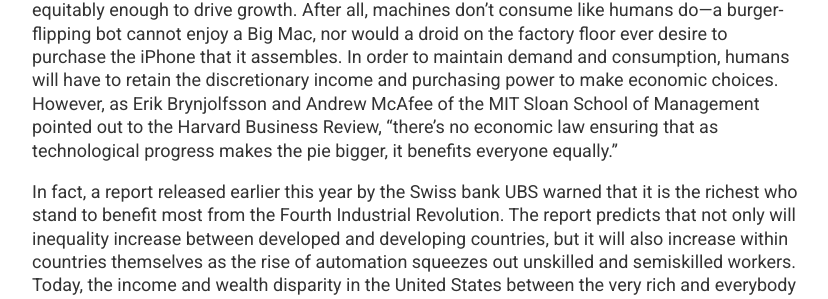
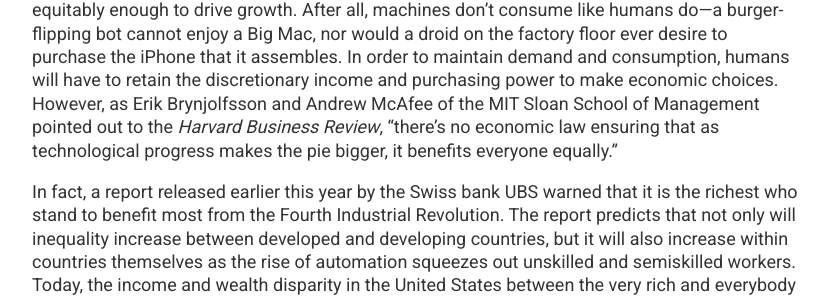
Before and after one commit to nicolas-yan/nicolas-yan.github.io, a Jekyll site: the page built from _posts/2016-10-02-automated-inequality.md, in a window 1280 px wide and 900 px high, scrolled down 2325 px. Shown: the part 284-583 px from the top of the window, without its empty margins (224-1052 px from the left). Built offline with Jekyll 4.4.1, drawn with Linux system fonts in a browser that asks for light colours; some web fonts are replaced; some of the changed text lies outside the part shown.

Commit message:
Update 2016-10-02-automated-inequality.md

```diff
--- a/_posts/2016-10-02-automated-inequality.md
+++ b/_posts/2016-10-02-automated-inequality.md
@@ -18,7 +18,7 @@
 
 There are substantive differences between this impending technological explosion—what some have labeled a “Fourth Industrial Revolution”—and the ones that preceded it. Martin Ford, the author of two best-selling books on automation and technological unemployment, explained to the HPR that machines are now “encroaching on the fundamental human capability that really sets us apart as a species”—intelligent thought. While previous developments in automation mainly threatened blue-collar workers on shop floors and in factories, high-wage and high-skill jobs are now also at risk. Research carried out by McKinsey & Company suggests that hourly rate of compensation is not necessarily a strong predictor of automatability; in fact, a significant percentage of activities performed by even the economy’s highest earners (financial planners, physicians, and senior executives, to name a few) are vulnerable to automation. Ford also noted that in industrial revolutions past, people transitioned to jobs that were still fundamentally routine and predictable—for example, jobs moved “from farm to factory to office or retail store,” but still consisted of repetitious tasks. This time, however, he predicts that there won’t be a “new sector of the economy that will produce millions of routine jobs”; instead, all of those jobs will “evaporate in the face of technology.”
 
-Nicolas Miailhe, a research fellow and co-founder of The Future Society at Harvard’s Kennedy School of Government, cites a confluence of three factors to draw another important distinction. In an interview with the HPR, he pointed to the “unprecedented velocity, scale, and magnitude” of the changes which face the global job market. This time around, he contends, the exponential rate of breakthroughs in automation and artificial intelligence will not afford displaced workers the time to adapt their skills; machines will invade every sector of the economy and job market; and anticipated technological developments may completely transform industries.
+Nicolas Miailhe, a research fellow and co-founder of *The Future Society* at Harvard’s Kennedy School of Government, cites a confluence of three factors to draw another important distinction. In an interview with the HPR, he pointed to the “unprecedented velocity, scale, and magnitude” of the changes which face the global job market. This time around, he contends, the exponential rate of breakthroughs in automation and artificial intelligence will not afford displaced workers the time to adapt their skills; machines will invade every sector of the economy and job market; and anticipated technological developments may completely transform industries.
 
 **Humans Need Not Apply**
 
@@ -34,7 +34,7 @@
 
 **Dangers of Inequality**
 
-From an economic perspective, it will be necessary to share the benefits of automation equitably enough to drive growth. After all, machines don’t consume like humans do—a burger-flipping bot cannot enjoy a Big Mac, nor would a droid on the factory floor ever desire to purchase the iPhone that it assembles. In order to maintain demand and consumption, humans will have to retain the discretionary income and purchasing power to make economic choices. However, as Erik Brynjolfsson and Andrew McAfee of the MIT Sloan School of Management pointed out to the Harvard Business Review, “there’s no economic law ensuring that as technological progress makes the pie bigger, it benefits everyone equally.”
+From an economic perspective, it will be necessary to share the benefits of automation equitably enough to drive growth. After all, machines don’t consume like humans do—a burger-flipping bot cannot enjoy a Big Mac, nor would a droid on the factory floor ever desire to purchase the iPhone that it assembles. In order to maintain demand and consumption, humans will have to retain the discretionary income and purchasing power to make economic choices. However, as Erik Brynjolfsson and Andrew McAfee of the MIT Sloan School of Management pointed out to the *Harvard Business Review*, “there’s no economic law ensuring that as technological progress makes the pie bigger, it benefits everyone equally.”
 
 In fact, a report released earlier this year by the Swiss bank UBS warned that it is the richest who stand to benefit most from the Fourth Industrial Revolution. The report predicts that not only will inequality increase between developed and developing countries, but it will also increase within countries themselves as the rise of automation squeezes out unskilled and semiskilled workers. Today, the income and wealth disparity in the United States between the very rich and everybody else is already larger than at any point since the Great Depression, and as technological developments threaten to amplify this inequality, the onus will be on policymakers to respond.
 
```
